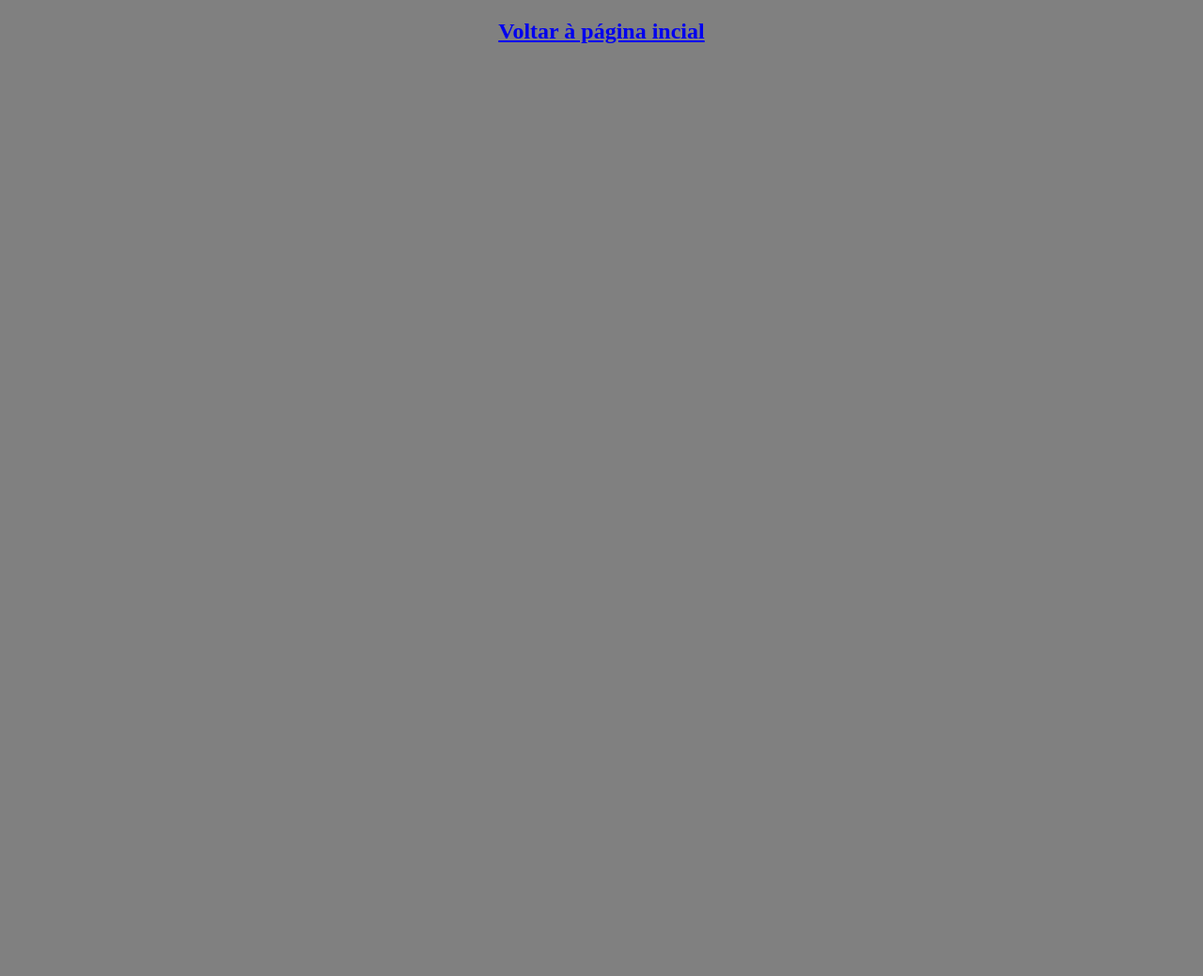
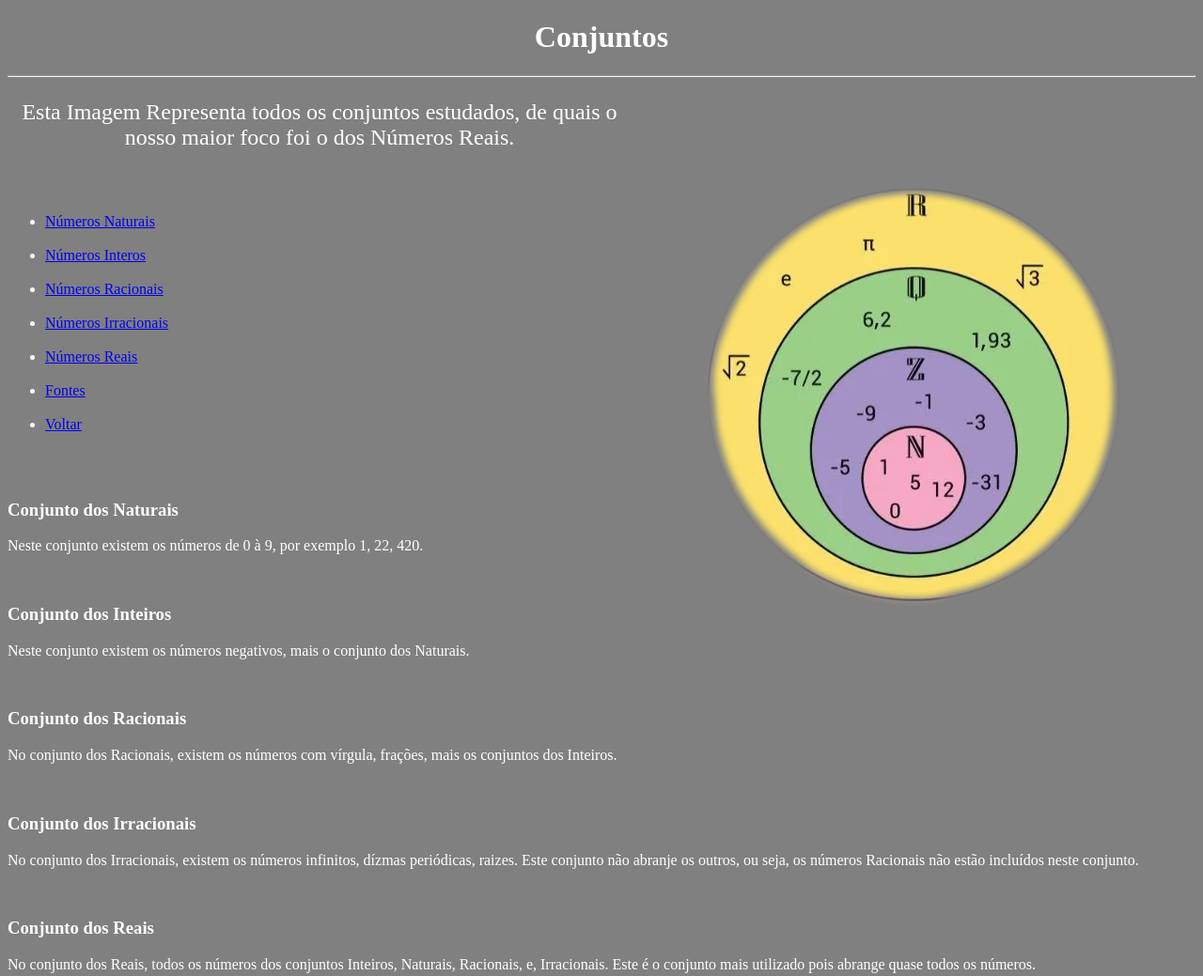
Before and after one commit to jfassina/portfolio, a plain HTML site: page materias/conjuntos/conjunto.html in a window 1280 px wide. Shown: the top 1039 px of the page at 94% size. Before the commit the page ends 800 px from the top, so only its background shows below. Drawn offline with Linux system fonts and the light colour scheme.

Commit message:
Portfólio Versão 1.22.1205
Nesta Versão a parte de Sistemas foi concluída, update na Página Inicial, e começo da parte de Conjuntos

```diff
--- a/materias/conjuntos/conjunto.html
+++ b/materias/conjuntos/conjunto.html
@@ -12,12 +12,92 @@
 
     <body bgcolor="grey">
 
+        <h1 align="middle">Conjuntos</h1>
+        <hr />
+
+        <font size="5">
+            <p align="middle">
+                <img src="../../imagens/conjuntos_numero.png" alt="Imagem de Conjuntos" align="right">
+                Esta Imagem Representa todos os conjuntos estudados, de quais o nosso maior foco foi o dos Números
+                Reais.
+
+            </p>
+        </font>
+
+        <br>
+
+
+
+        <ul>
+            <li><a href="#naturais">Números Naturais</a></li>
+            <br>
+            <li><a href="#inteiros">Números Interos</a></li>
+             <br>
+             <li><a href="#racionais">Números Racionais</a></li>
+            <br>
+             <li><a href="#irracionais">Números Irracionais</a></li>
+             <br>
+            <li><a href="#reais">Números Reais</a></li>
+             <br>
+             <li><a href="#">Fontes</a></li>
+            <br>
+             <li><a href="../../index.html">Voltar</a></li>
+        </ul>
+
+        <br><br>
+
+        <h3>Conjunto dos Naturais</h3>
+        <p>
+Neste conjunto existem os números de 0 à 9, por exemplo 1, 22, 420.
+        </p>
+
+        <br>
+
+        <h3>Conjunto dos Inteiros</h3>
+        <p>
+            Neste conjunto existem os números negativos, mais o conjunto dos Naturais.
+        </p>
+
+        <br>
+
+        <h3>Conjunto dos Racionais</h3>
+        <p>
+            No conjunto dos Racionais, existem os números com vírgula, frações, mais os conjuntos dos Inteiros.
+        </p>
+
+        <br>
+
+        <h3>Conjunto dos Irracionais</h3>
+        <p>
+            No conjunto dos Irracionais, existem os números infinitos, dízmas periódicas, raizes. Este conjunto não
+            abranje os outros, ou seja, os números Racionais não estão incluídos neste conjunto.
+        </p>
+
+        <br>
+
+        <h3 id="reais">Conjunto dos Reais</h3>
+        <p>
+            No conjunto dos Reais, todos os números dos conjuntos Inteiros, Naturais, Racionais, e, Irracionais. Este é
+            o conjunto mais utilizado pois abrange quase todos os números.
+        </p>
+
+
+
+
+
+
 
 </font>
 </body>
 
+
+<br>
+<br>
+
 <footer>
-    <a href="../../index.html"> <h2 align="middle">Voltar à página incial</h2></a>
+    <a href="../../index.html">
+        <h2 align="middle">Voltar à página incial</h2>
+    </a>
 </footer>
 
 
```
Also changed, not shown: materias/sistemas/sistema.html (+9 -2 lines), imagens/conjuntos_numero.png (added).
